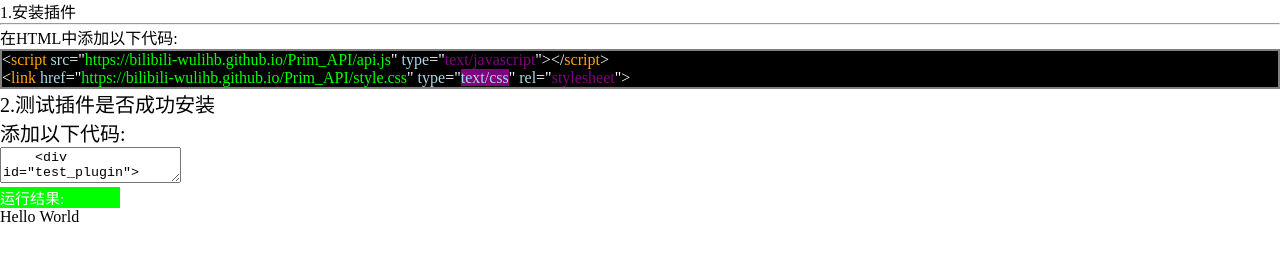
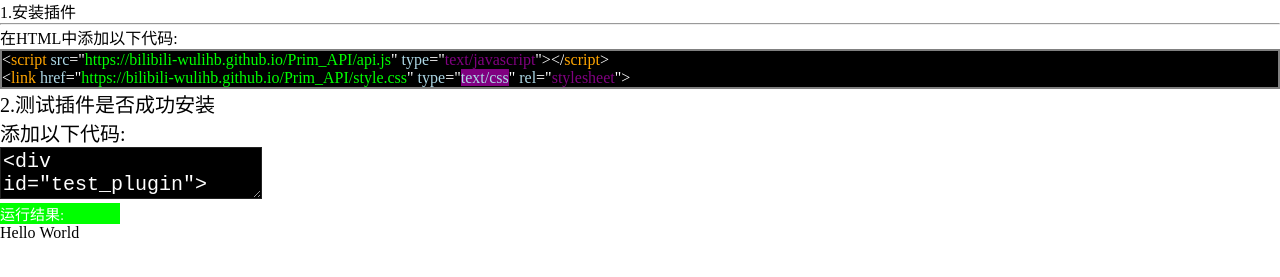
Before and after one commit to BiliBili-wulihb/Prim_API, a plain HTML site: page index.html in a window 1280 px wide. Shown: the part 85-362 px from the top of the page. Drawn offline with Linux system fonts and the light colour scheme.

Commit message:
Update index.html

```diff
--- a/index.html
+++ b/index.html
@@ -21,9 +21,9 @@
   </div>
   <p style="font-size:20px;">2.测试插件是否成功安装</p>
   <p style="font-size:20px;">添加以下代码:</p>
-  <textarea>
-    &lt;div id="test_plugin"&gt;
-    &lt;/div&gt;
+  <textarea width="200" height="200" style="font-size:20px;color:white;background-color:black;" disabled>
+&lt;div id="test_plugin"&gt;
+&lt;/div&gt;
   </textarea>
   <p style="font-size:15px;background-color:lime;color:white;width:120px;">运行结果:</p>
   <p>Hello&nbsp;World</p>
```
